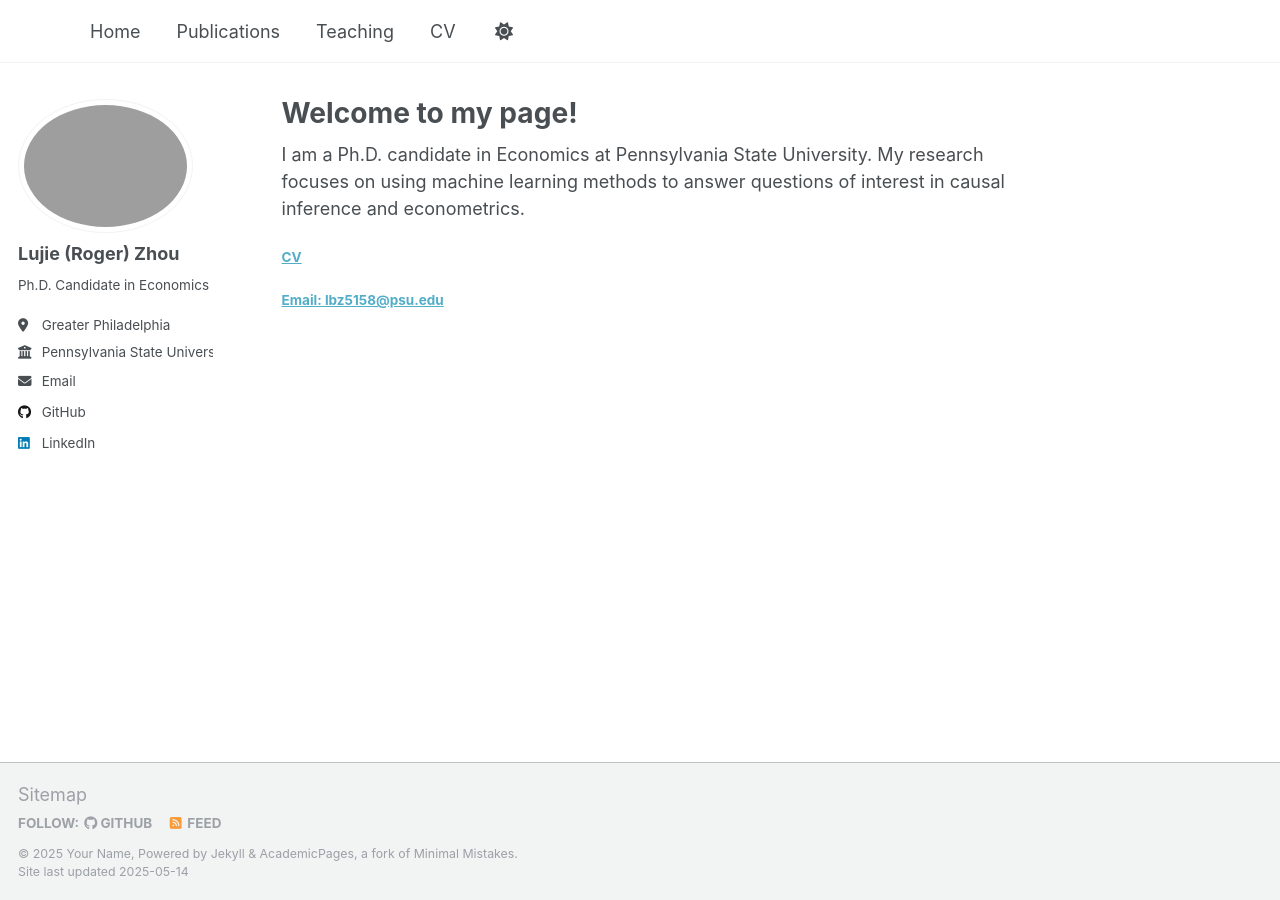
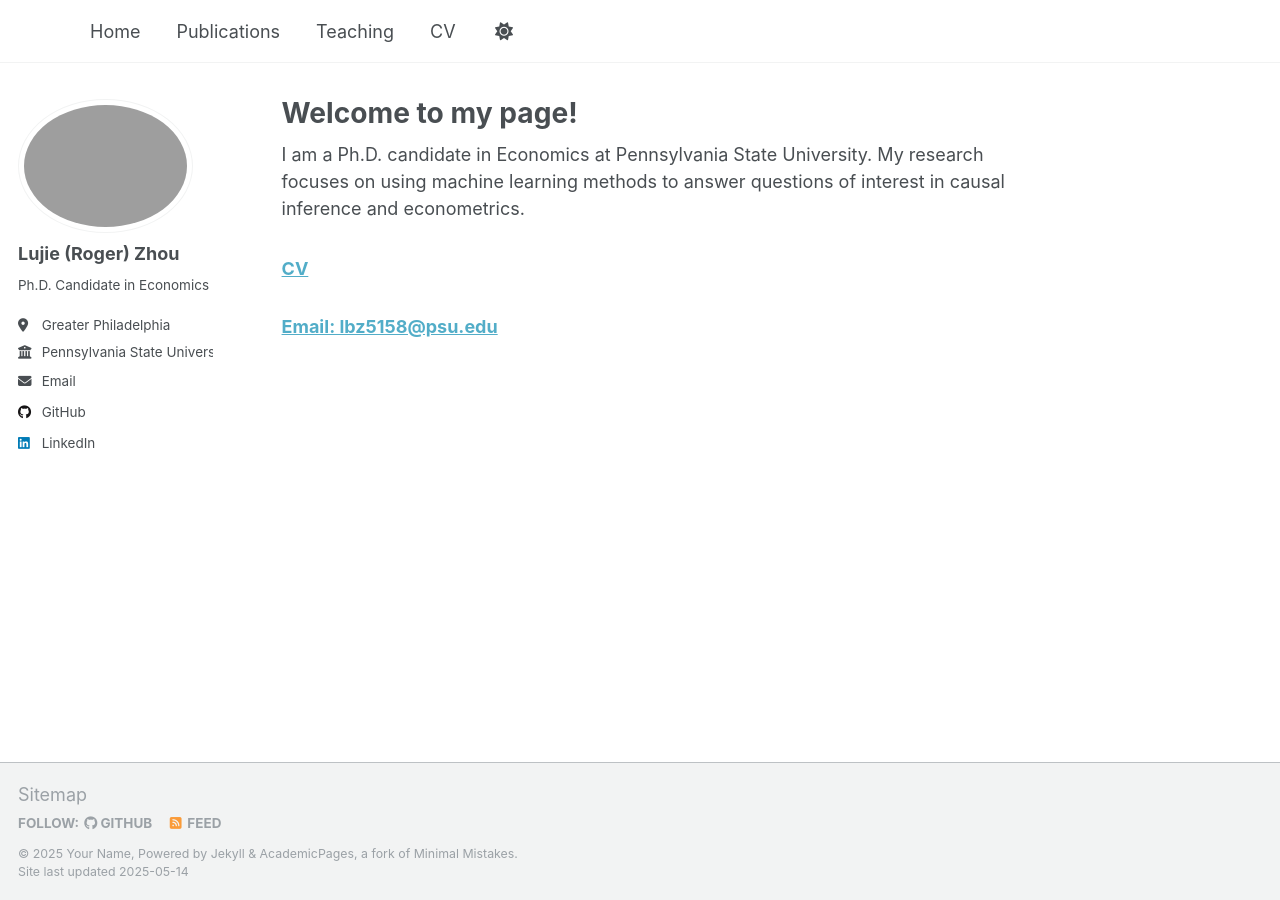
Before and after one commit to lbz5158/lujiezhou.github.io, a Jekyll site: the page built from _pages/about.md, in a window 1280 px wide. Built offline with Jekyll 4.4.1, drawn with Linux system fonts in a browser that asks for light colours.

```diff
--- a/_pages/about.md
+++ b/_pages/about.md
@@ -7,6 +7,6 @@ author_profile: true
 I am a Ph.D. candidate in Economics at Pennsylvania State University. My research focuses on using machine learning methods to answer questions of interest in causal inference and econometrics.
 
 
-#### [CV]()
+### [CV]()
 
-#### [Email: lbz5158@psu.edu](mailto:lbz5158@psu.edu)
+### [Email: lbz5158@psu.edu](mailto:lbz5158@psu.edu)
```
